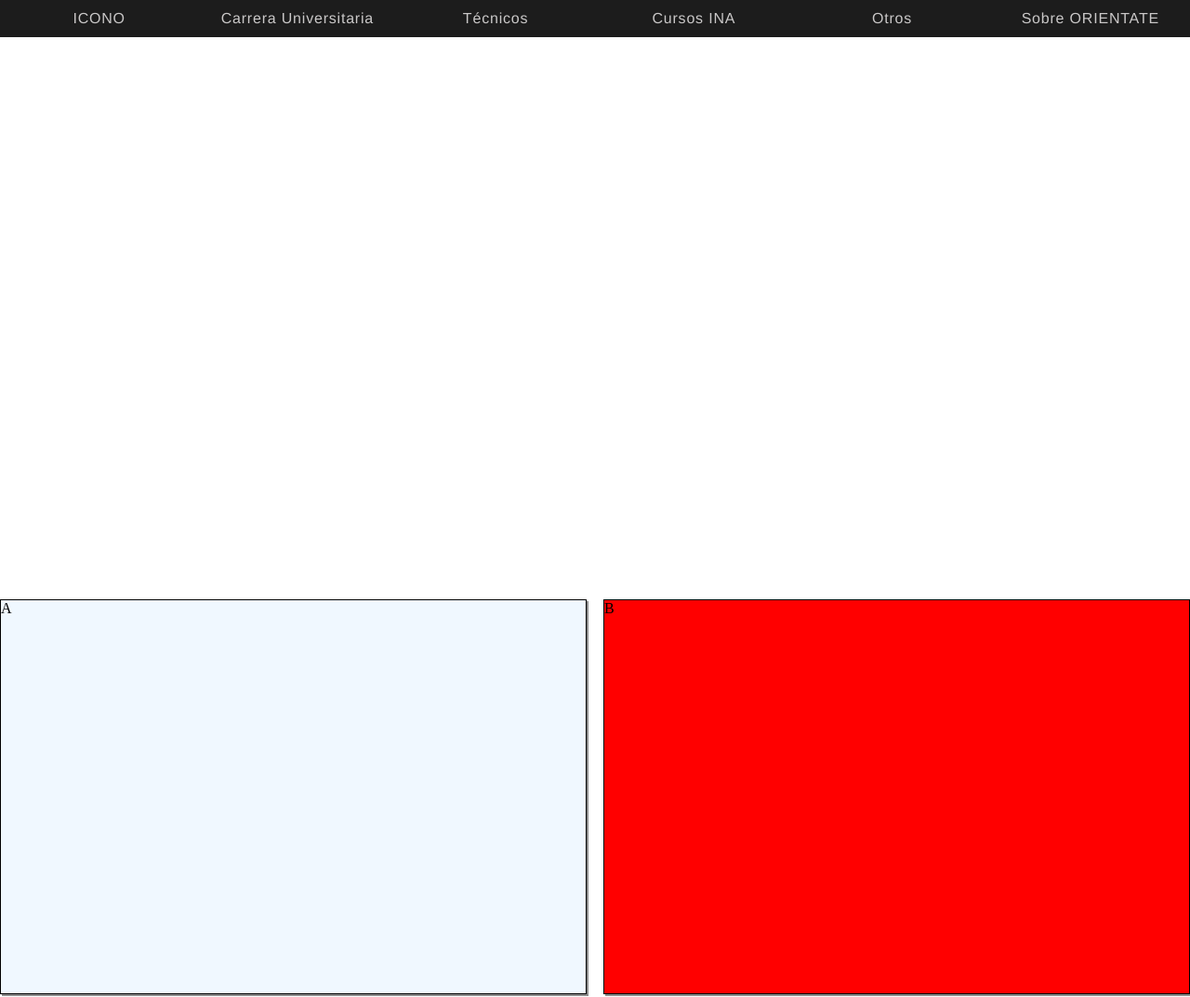
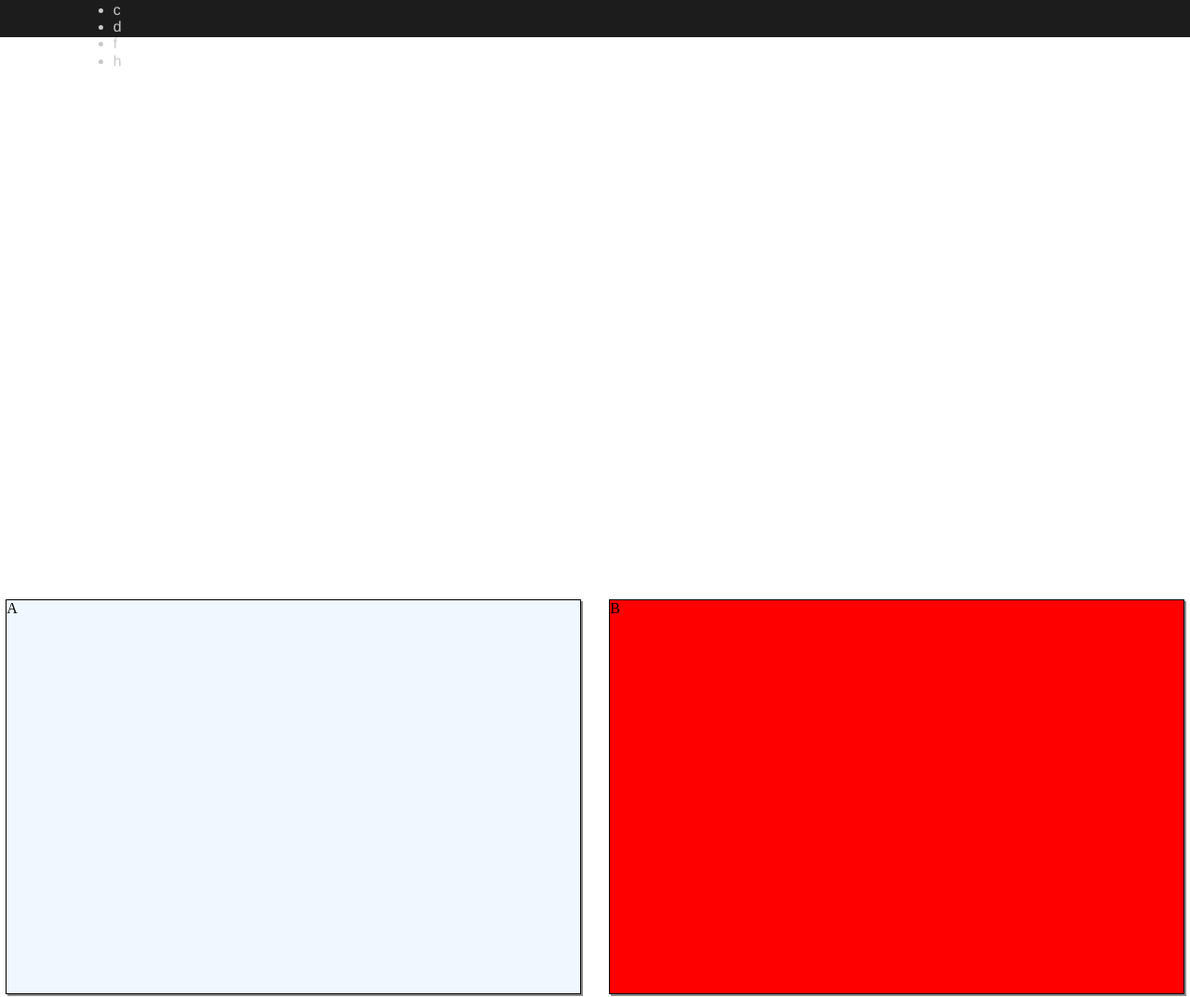
Before and after one commit to TobiVH/Orientate, a plain HTML site: page index.html in a window 1280 px wide. Shown: the top 1073 px of the page at 93% size. Drawn offline with nearby package versions, Linux system fonts and the light colour scheme.

Commit message:
antes de cagar la vara

```diff
--- a/index.html
+++ b/index.html
@@ -6,24 +6,32 @@
     <meta http-equiv="X-UA-Compatible" content="ie=edge">
     <link rel="stylesheet" href="https://cdn.jsdelivr.net/npm/normalize.css@8.0.1/normalize.css">
     <link href="./style.css" type = "text/css" rel="stylesheet">
-    <title>ORIENTATE | Inicio</title>
+    <title> Orientate | Inicio</title>
     <link rel="shortcut icon" type="image/x-icon" href="./Images/icon.ico" />
 </head>
 
 <body>
     <div class="container">
         <div class="Options">
-            <div class="OnMe">ICONO</div>
+            <ul>
+                <li>a</li>
+                <li>b</li>
+                <li>c</li>
+                <li>d</li>
+                <li>f</li>
+                <li>h</li>
+            </ul>
+            <!-- <div class="OnMe">ICONO</div>
             <a class="OnMe">Carrera Universitaria</a>
             <a class="OnMe">Técnicos</a>
             <a class="OnMe">Cursos INA</a>
             <a class="OnMe">Otros</a>
-            <a class="OnMe">Sobre ORIENTATE</a>
+            <a class="OnMe">Sobre ORIENTATE</a> -->
         </div>
 
         <div class="Information">
             <h1 class= "Front">ORIENTATE</h1>
-            <p>Lorem ipsum dolor sit amet consectetur adipisicing elit. Explicabo odio ipsam dolor omnis quidem ad tenetur impedit. Impedit eos doloremque tempora asperiores, perspiciatis maxime omnis consequuntur inventore sapiente vitae explicabo.</p>
+            <p>En este sitio encontraras diferentes alternativas para conocer de diferentes ofertas académicas, y de esta forma comenzar tus estudios en el área de tu interés. Oriéntate te ofrece herramientas con las que podrás seleccionar, documentar, y evaluar tus elecciones para encontrar la mejor opción disponible y alcanzar tus metas académicas.</p>
         </div>
 
         <div class="Announcements">
--- a/style.css
+++ b/style.css
@@ -50,6 +50,7 @@
     font-size: 1.5em;
     grid-area: 2 / 2 / 3 / 3;
     color: white;
+    text-align: center;
 }
 
 .Announcements{
@@ -64,6 +65,8 @@
 .Box{
     border: 0.1px solid black;
     box-shadow: 2px 2px rgba(28, 28, 28, 0.5);
+    margin-left: 1%;
+    margin-right: 1%;
 }
 
 .A {
```
